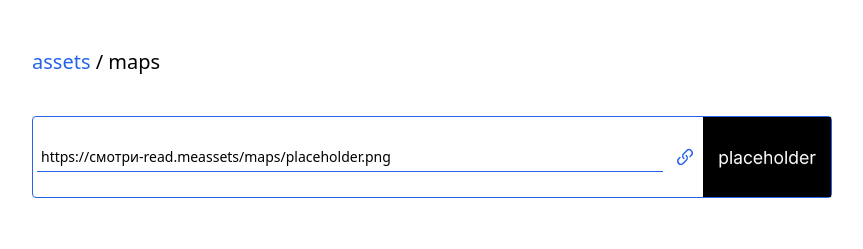
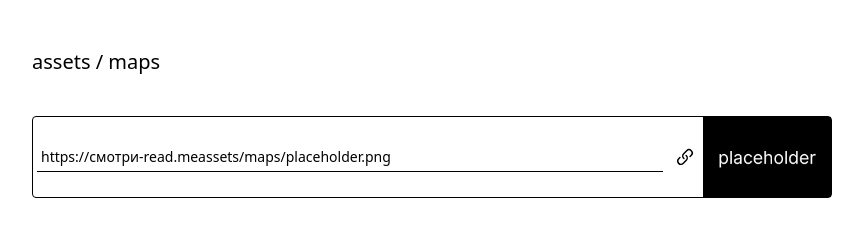
Before and after one commit to phenomen/foundry-cdn, an Astro site: page /maps in a window 1280 px wide. Shown: the whole page, without its empty margins (208-1071 px from the left). Built offline with nearby package versions, Linux system fonts and the light colour scheme; Astro itself is replaced by a stand-in of ours.

Commit message:
Update styles

```diff
--- a/src/components/Asset.svelte
+++ b/src/components/Asset.svelte
@@ -39,15 +39,15 @@
 
 <style>
   a {
-    @apply text-blue-600 hover:text-blue-800 px-2;
+    @apply text-black hover:text-gray-600 px-2;
   }
   .asset {
-    @apply flex flex-row items-center rounded border border-blue-600 justify-between text-sm;
+    @apply flex flex-row items-center rounded border border-black justify-between text-sm;
   }
   audio::-webkit-media-controls-panel {
     @apply bg-white rounded-none;
   }
   input {
-    @apply flex-1 m-1 p-1 focus:outline-none border-b border-blue-600;
+    @apply flex-1 m-1 p-1 focus:outline-none border-b border-black;
   }
 </style>
--- a/src/components/Directory.astro
+++ b/src/components/Directory.astro
@@ -7,7 +7,7 @@ const assets = fs.readdirSync("./public/assets/" + dir + "/");
 ---
 
 <h1 class="font-medium text-xl mb-10">
-  <a class="text-blue-600 hover:underline" href="/">assets</a> / {dir}
+  <a class="text-black hover:underline" href="/">assets</a> / {dir}
 </h1>
 
 <div class="flex flex-col gap-2">
--- a/src/pages/index.astro
+++ b/src/pages/index.astro
@@ -11,7 +11,7 @@ const folders = fs.readdirSync("./public/assets/");
   <div class="flex flex-col gap-2">
     {
       folders.map((folder) => (
-        <a class="text-blue-600 p-2 rounded border hover:text-white hover:bg-blue-600 border-blue-600" href={folder}>
+        <a class="text-black p-2 rounded border hover:text-white hover:bg-black border-black" href={folder}>
           / {folder}
         </a>
       ))
```
